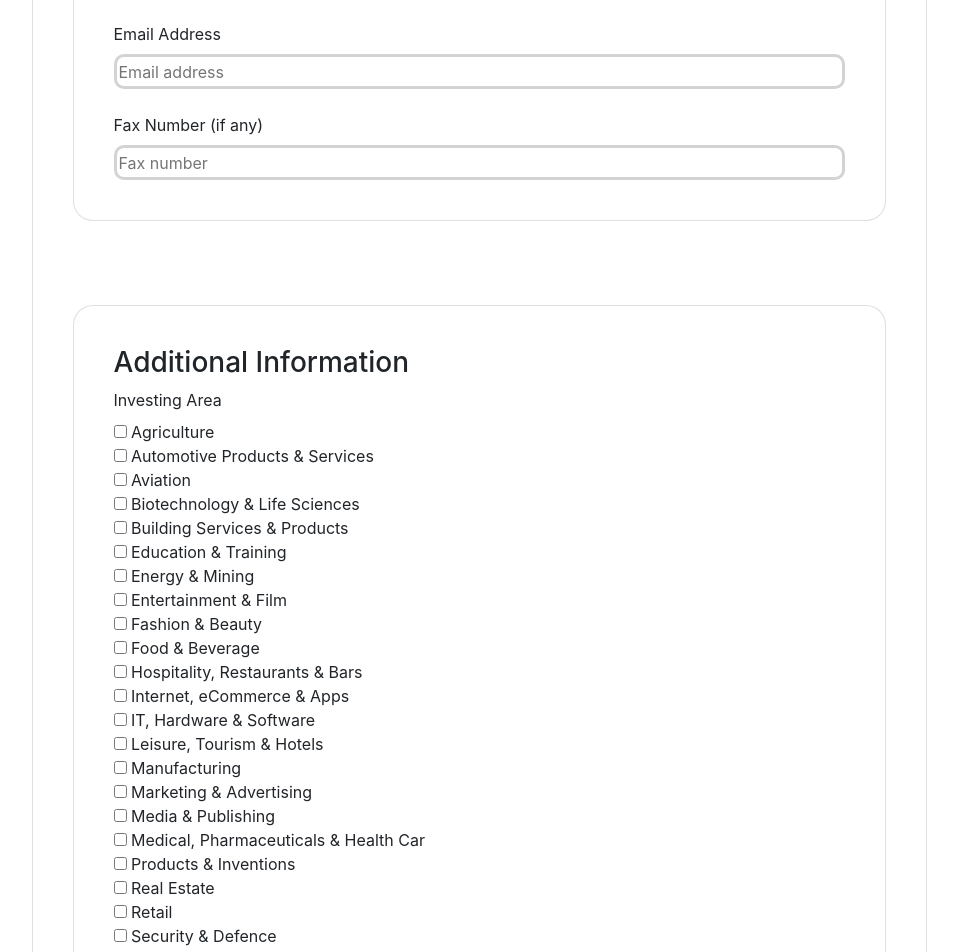
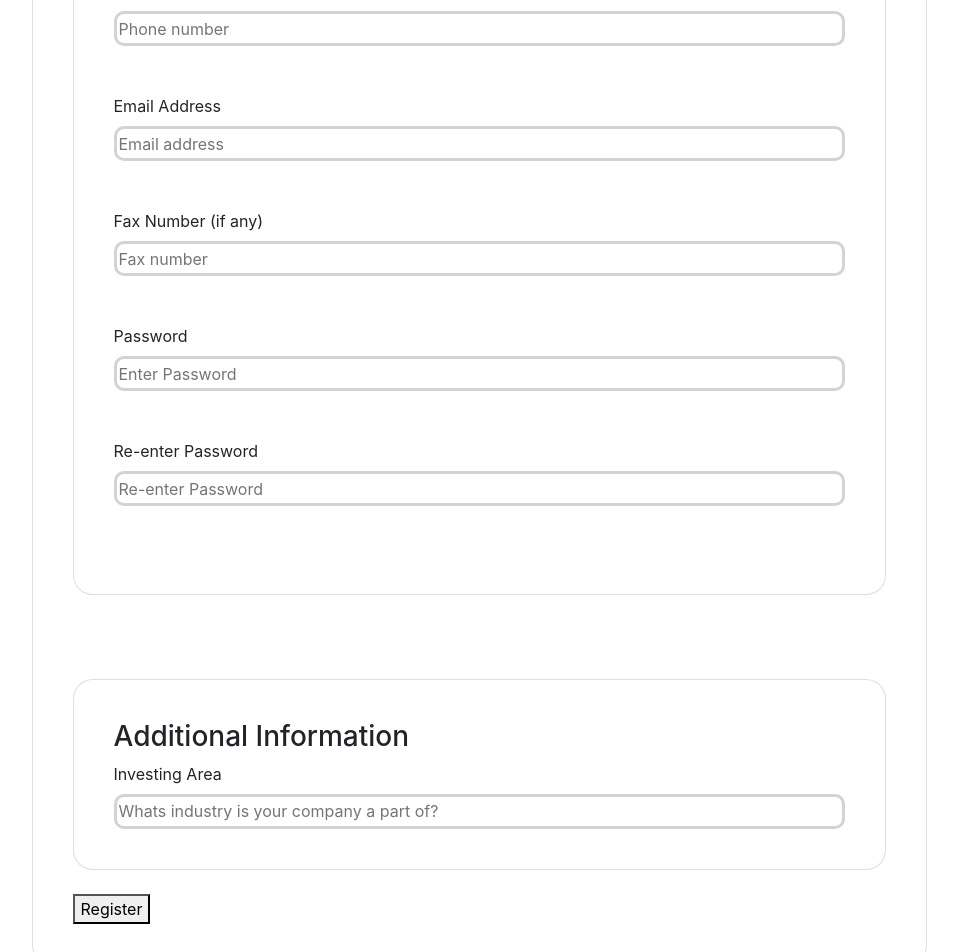
Before and after one commit to t-jung/African-Impact-Project, a React (Create React App) app in the folder c01/: page /partner_register in a window 1280 px wide. Shown: the part 600-1552 px from the top of the page, without its empty margins (161-1119 px from the left). Built offline with nearby package versions, Linux system fonts and the light colour scheme.

Commit message:
Updated partnerregistrationForm and Companyregistrationform to be connected backend.
Also updated partnerRegistration to longer check if partner is part of a company.

```diff
--- a/c01/src/LoginComponents/CompanyRegistrationForm.js
+++ b/c01/src/LoginComponents/CompanyRegistrationForm.js
@@ -3,19 +3,20 @@ import axios from 'axios'
 import './CompanyRegistrationForm.css'
 
 export const CompanyRegistrationForm = () => {
-    let authentication = sessionStorage.getItem('token');
-    console.log(authentication);
-
     const [name, setName] = useState('')
     const [email, setEmail] = useState('')
     const [number, setNumber] = useState('')
     const [pass, setPass] = useState('')
     const [confPass, setConfPass] = useState('')
-    const myJSON = {name:'', email: '', phone_number: '', password: ''}
+    const [location, setLocation] = useState('')
+    const [industry, setIndustry] = useState('')
+    const [website, setWebsite] = useState('')
+    const [description, setDescription] = useState('')
+    const myJSON = {name:'', email: '', phone_number: '', password: '', location: '', industry: '', website: '', description: ''}
 
     const onSubmit = (e) => {
         e.preventDefault()
-
+        let authentication = sessionStorage.getItem('token');
         if(!name) {
             alert('A company name is required.')
             setName('')
@@ -71,6 +72,10 @@ export const CompanyRegistrationForm = () => {
         myJSON.email = email;
         myJSON.phone_number = number;
         myJSON.password = pass;
+        myJSON.location = location;
+        myJSON.industry = industry;
+        myJSON.website = website;
+        myJSON.description =description;
         let config = {
             headers: {
                 'authentication-token-user': authentication
@@ -84,6 +89,10 @@ export const CompanyRegistrationForm = () => {
         setPass('')
         setConfPass('')
         setNumber('')
+        setLocation('')
+        setIndustry('')
+        setWebsite('')
+        setDescription('')
 
         // TODO: After submission it should bring you to a different page.
     }
@@ -168,11 +177,13 @@ export const CompanyRegistrationForm = () => {
                             <p>These fields are optional.</p>
                             <div className='form-group'>
                                 <label class='description'>Location</label>
-                                <input type='text' class="form-control" placeholder='Where is your company based?' />
+                                <input type='text' class="form-control" placeholder='Where is your company based?' value={location}
+                                    onChange={(e) => setLocation(e.target.value)} />
                             </div>
                             <div className='form-group'>
                                 <label class='description'>Industry</label>
-                                <input type='text' class="form-control" placeholder='Whats industry is your company a part of?' />
+                                <input type='text' class="form-control" placeholder='Whats industry is your company a part of?' value={industry}
+                                    onChange={(e) => setIndustry(e.target.value)} />
                             </div>
                             <div className='form-group'>
                                 <label class='description'>Start up date</label>
@@ -180,11 +191,13 @@ export const CompanyRegistrationForm = () => {
                             </div>
                             <div className='form-group'>
                                 <label class='description'>Company Website</label>
-                                <input type='text' class="form-control" placeholder='Got a link to your companies website?' />
+                                <input type='text' class="form-control" placeholder='Got a link to your companies website?' value={website}
+                                    onChange={(e) => setWebsite(e.target.value)}/>
                             </div>
                             <div className='form-group'>
                                 <label class='description'>Company Description</label>
-                                <textarea className="form-control multiText" placeholder='Tell us a little about your company.'/>
+                                <textarea className="form-control multiText" placeholder='Tell us a little about your company.' value={description}
+                                    onChange={(e) => setDescription(e.target.value)}/>
                             </div>
 
                         </div>
--- a/c01/src/PartnerRegistrationFormComponents/PartnerForm.css
+++ b/c01/src/PartnerRegistrationFormComponents/PartnerForm.css
@@ -1,5 +1,12 @@
 
 input[type="text"]{
+    border-radius: 10px;
+    width: 100%;
+    border: 3px solid lightgray;
+    height: 35px;
+}
+
+input[type="password"]{
     border-radius: 10px;
     width: 100%;
     border: 3px solid lightgray;
--- a/c01/src/PartnerRegistrationFormComponents/PartnerRegistrationForm.js
+++ b/c01/src/PartnerRegistrationFormComponents/PartnerRegistrationForm.js
@@ -1,31 +1,134 @@
 import './PartnerForm.css';
-import React from 'react';
+import { useState } from 'react'
+import axios from 'axios';
+
+export const PartnerRegistrationForm = () =>{
 
 
-const PartnerRegistrationForm = () => {
+    const [name, setName] = useState('')
+    const [email, setEmail] = useState('')
+    const [pass, setPass] = useState('')
+    const [confPass, setConfPass] = useState('')
+    const [address, setAddress] = useState('')
+    const [number, setNumber] = useState('')
+    const [fax, setFax] = useState('')
+    const [investing_area, setInvesting_area] = useState('')
+    const myJSON = {name:'', email: '', password: '', address:'',phone_number:'',fax:'',investing_area:''}
 
+    const onSubmit = (e) => {
+        let authentication = sessionStorage.getItem('token');
+        e.preventDefault()
+
+        if(!name) {
+            alert('An investor name is required.')
+            setName('')
+            return
+        }
+
+
+        if(!email) {
+            alert('An investor email is required for registration.')
+            setEmail('')
+            return
+        }
+
+        if(!number) {
+            alert('An investor phone number is required for registration.')
+            setNumber('')
+            return
+        }
+
+
+        if(!pass) {
+            alert('A password is required to register.')
+            setPass('')
+            setConfPass('')
+            return
+        }
+
+
+        if(!confPass){
+            alert('A password is required to register.')
+            setPass('')
+            setConfPass('')
+            return
+        } else if(confPass != pass){
+            alert('Passwords do not match.')
+            setPass('')
+            setConfPass('')
+            return
+        }
+
+        if(pass.length < 6){
+            alert('Please use a password of at least 6 characters.')
+            setPass('')
+            setConfPass('')
+            return
+        }
+
+        console.log('Successful investor Registration.')
+        console.log(`Company Name: ${name}`)
+        console.log(`Email: ${email}`)
+        console.log(`Password: ${pass}`)
+        myJSON.name = name;
+        myJSON.email = email;
+        myJSON.address = address;
+        myJSON.phone_number = number;
+        myJSON.password = pass;
+        myJSON.fax = fax;
+        myJSON.investing_area = investing_area;
+        let config = {
+            headers: {
+                'authentication-token-user': authentication
+            }
+        }
+        console.log(myJSON);
+        console.log(config);
+        axios.post('http://localhost:5000/api/partner/partner_register', myJSON, config).then(res => console.log(res))
+        .catch(e => console.log(e));
+        setName('')
+        setEmail('')
+        setAddress('')
+        setInvesting_area('')
+        setPass('')
+        setConfPass('')
+        setNumber('')
+
+        // TODO: After submission it should bring you to a different page.
+    }
     return (
         <div class="container">
-            Investor and Service Provider Form are the same (just changing some title)
+            Investor and Service Provider Form
             <br/>
             <div class="mx-auto col-lg-10">
             <div class="card">
             <h3>Investor Registration Form</h3>
             <p>Sign up as an investor</p>
+            <form onSubmit = {onSubmit}>
                 <div class="card">
-                    <form>
+
                         <h3>Basic Information</h3>
                         <label>Organization/Company</label>
-                        <input type="text" name="com_name" placeholder="Enter the organization/company name" required/><br/><br/>
+                        <input type="text" name="com_name" placeholder="Enter the organization/company name" value={name}
+                                onChange={(e) => setName(e.target.value)} required/><br/><br/>
                         <label>Address</label>
-                        <input type="text" name="com_add" placeholder="Address" required/><br/><br/>
+                        <input type="text" name="com_add" placeholder="Address" value={address}
+                        onChange={(e) => setAddress(e.target.value)} required/><br/><br/>
                         <label>Phone Number</label>
-                        <input type="text" name="com_phone" placeholder="Phone number" required/><br/><br/>
+                        <input type="text" name="com_phone" placeholder="Phone number" value={number}
+                                onChange={(e) => setNumber(e.target.value)} required/><br/><br/>
                         <label>Email Address</label>
-                        <input type="text" name="com_email" placeholder="Email address" required/><br/><br/>
+                        <input type="text" name="com_email" placeholder="Email address" value={email}
+                                onChange={(e) => setEmail(e.target.value)}/><br/><br/>
                         <label>Fax Number (if any)</label>
-                        <input type="text" name="com_fax" placeholder="Fax number"/><br/>
-                    </form>
+                        <input type="text" name="com_fax" placeholder="Fax number" value={fax}
+                                onChange={(e) => setFax(e.target.value)}/><br/><br/>
+                        <label>Password</label>
+                        <input type="password" name="pw" placeholder="Enter Password" value={pass}
+                                onChange={(e) => setPass(e.target.value)} required/><br/><br/>
+                        <label>Re-enter Password</label>
+                        <input type="password" name="pw-repeat" placeholder="Re-enter Password" value={confPass}
+                                onChange={(e) => setConfPass(e.target.value)} required/><br/><br/>
 
                 </div>
                 <br/>
@@ -33,40 +136,19 @@ const PartnerRegistrationForm = () => {
                     <form>
                         <h3>Additional Information</h3>
                         <label>Investing Area</label><br/>
-                        <input class="input_checkbox" type="checkbox" name="ids[]"/> Agriculture <br/>
-                        <input class="input_checkbox" type="checkbox" name="ids[]"/> Automotive Products & Services <br/>
-                        <input class="input_checkbox" type="checkbox" name="ids[]"/> Aviation <br/>
-                        <input class="input_checkbox" type="checkbox" name="ids[]"/> Biotechnology & Life Sciences <br/>
-                        <input class="input_checkbox" type="checkbox" name="ids[]"/> Building Services & Products <br/>
-                        <input class="input_checkbox" type="checkbox" name="ids[]"/> Education & Training <br/>
-                        <input class="input_checkbox" type="checkbox" name="ids[]"/> Energy & Mining <br/>
-                        <input class="input_checkbox" type="checkbox" name="ids[]"/> Entertainment & Film <br/>
-                        <input class="input_checkbox" type="checkbox" name="ids[]"/> Fashion & Beauty <br/>
-                        <input class="input_checkbox" type="checkbox" name="ids[]"/> Food & Beverage <br/>
-                        <input class="input_checkbox" type="checkbox" name="ids[]"/> Hospitality, Restaurants & Bars <br/>
-                        <input class="input_checkbox" type="checkbox" name="ids[]"/> Internet, eCommerce & Apps <br/>
-                        <input class="input_checkbox" type="checkbox" name="ids[]"/> IT, Hardware & Software <br/>
-                        <input class="input_checkbox" type="checkbox" name="ids[]"/> Leisure, Tourism & Hotels <br/>
-                        <input class="input_checkbox" type="checkbox" name="ids[]"/> Manufacturing <br/>
-                        <input class="input_checkbox" type="checkbox" name="ids[]"/> Marketing & Advertising <br/>
-                        <input class="input_checkbox" type="checkbox" name="ids[]"/> Media & Publishing<br/>
-                        <input class="input_checkbox" type="checkbox" name="ids[]"/> Medical, Pharmaceuticals & Health Car <br/>
-                        <input class="input_checkbox" type="checkbox" name="ids[]"/> Products & Inventions <br/>
-                        <input class="input_checkbox" type="checkbox" name="ids[]"/> Real Estate <br/>
-                        <input class="input_checkbox" type="checkbox" name="ids[]"/> Retail <br/>
-                        <input class="input_checkbox" type="checkbox" name="ids[]"/> Security & Defence <br/>
-                        <input class="input_checkbox" type="checkbox" name="ids[]"/> Technology <br/>
-                        <input class="input_checkbox" type="checkbox" name="ids[]"/> Telecom & Mobile <br/>
-                        <input class="input_checkbox" type="checkbox" name="ids[]"/> Transportation <br/>
+                                <input type='text' name = "investing_area" placeholder='Whats industry is your company a part of?' value = {investing_area}
+                                onChange = {(e) => setInvesting_area(e.target.value)} />
                     </form>
                 </div>
                 <br/>
                 <button type="submit" class="btn_PF btn_PF2">Register</button>
+                </form>
         </div>
         </div>
     </div>
     )
-}
+    }
+
 
 
 
```
Also changed, not shown: 1 other file (tests, documents, lock files or other folders).
